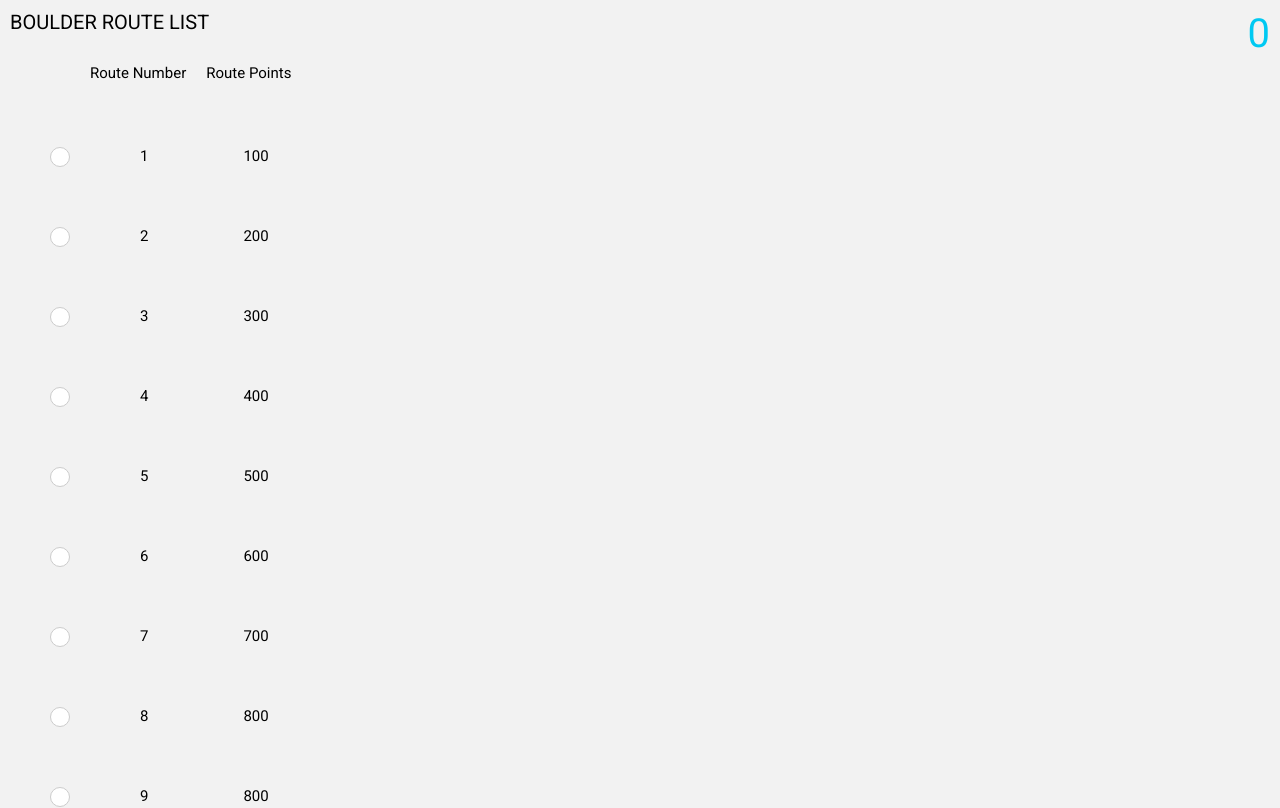
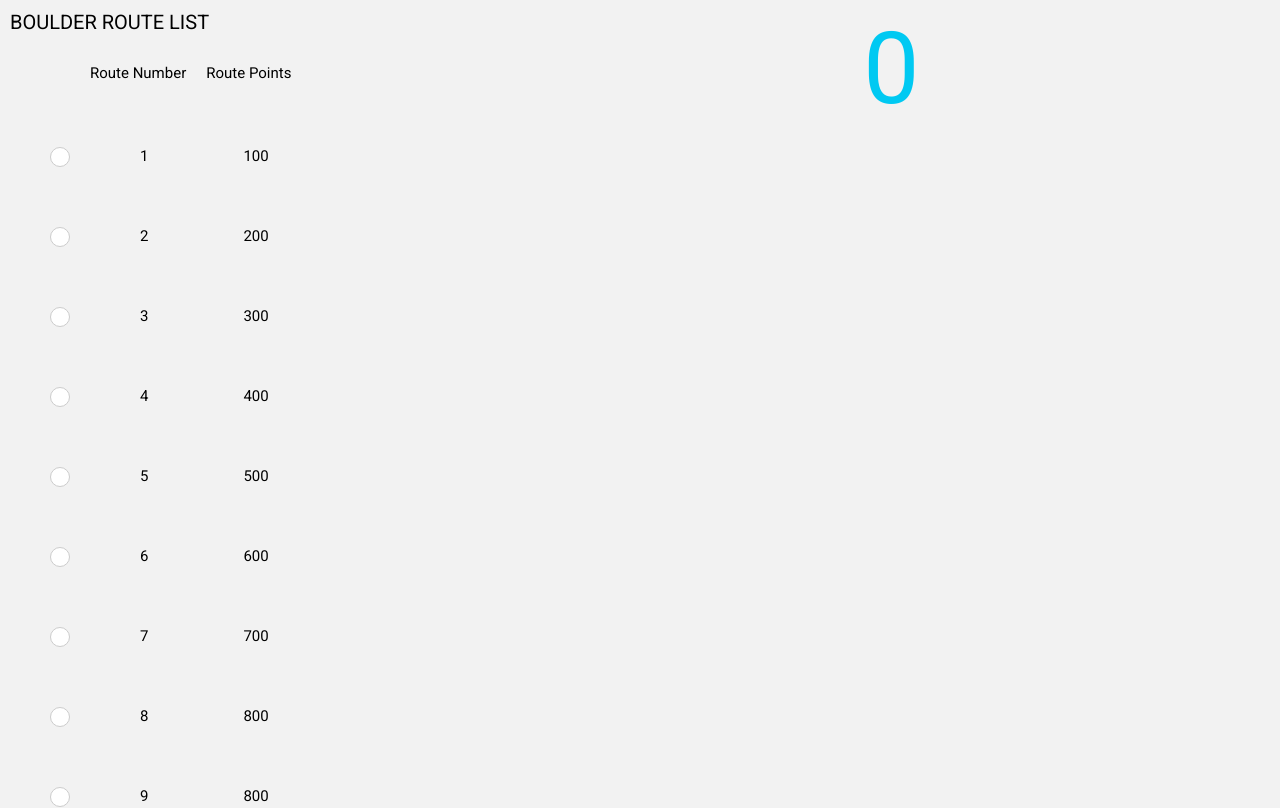
Before and after one commit to megdadkins7/boulder, a React (Create React App) app: page / in a window 1280 px wide. Shown: the top 808 px of the page. Built offline with nearby package versions, Linux system fonts and the light colour scheme.

Commit message:
added style changes

```diff
--- a/src/components/Boulders.js
+++ b/src/components/Boulders.js
@@ -8,8 +8,8 @@ import Scorecard from './Scorecard'
 import { boulderRoutes } from '../data'
 
 const StyledBoulders = styled.div`
-  display: flex;
-  justify-content: space-between;
+  display: grid;
+  grid-template-columns: 1fr 1fr 1fr;
   .TitleWrapper {
     display: flex;
     padding 10px;
@@ -44,7 +44,7 @@ function Boulders() {
 
   return (
     <StyledBoulders>
-      <div className='BoulderContainer'>
+        <div className='BoulderWrapper'>
             <header className='BoulderHeader'>Boulder Route List</header>
           <div className='TitleWrapper'>
             <div className='RouteTitle'>Route Number</div>
@@ -60,6 +60,7 @@ function Boulders() {
             ))}
           </ul>
         </div>
+        <div className='EmptySpace'></div>
         <div className='ScorecardWrapper'>
           <Scorecard boulders={boulders} />
         </div>
--- a/src/components/Scorecard.js
+++ b/src/components/Scorecard.js
@@ -3,7 +3,7 @@ import styled from 'styled-components'
 
 const StyledScorecard = styled.div`
   margin: 10px;
-  font-size: 4rem;
+  font-size: 10rem;
   color: #00C9F2;
 `;
 
@@ -12,7 +12,7 @@ function Scorecard({ boulders }) {
   .reduce((nextPoint, totalPoints) => nextPoint + totalPoints.points, 0)
   return (
     <StyledScorecard>
-      {pointsTotal}
+      <span>{pointsTotal}</span>
     </StyledScorecard>
   )
 }
```
Lines whose indentation alone changed are shown as unchanged.
